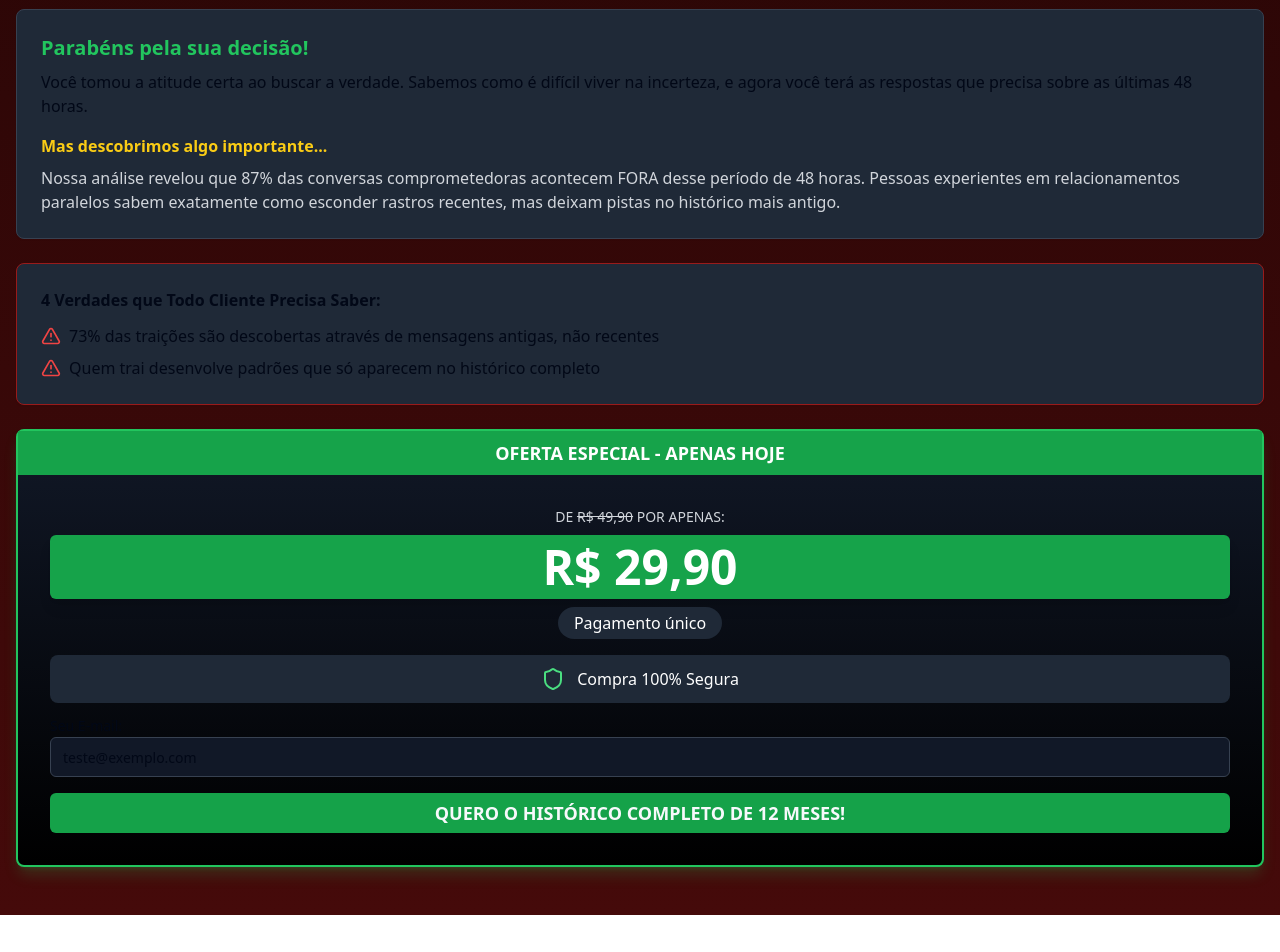
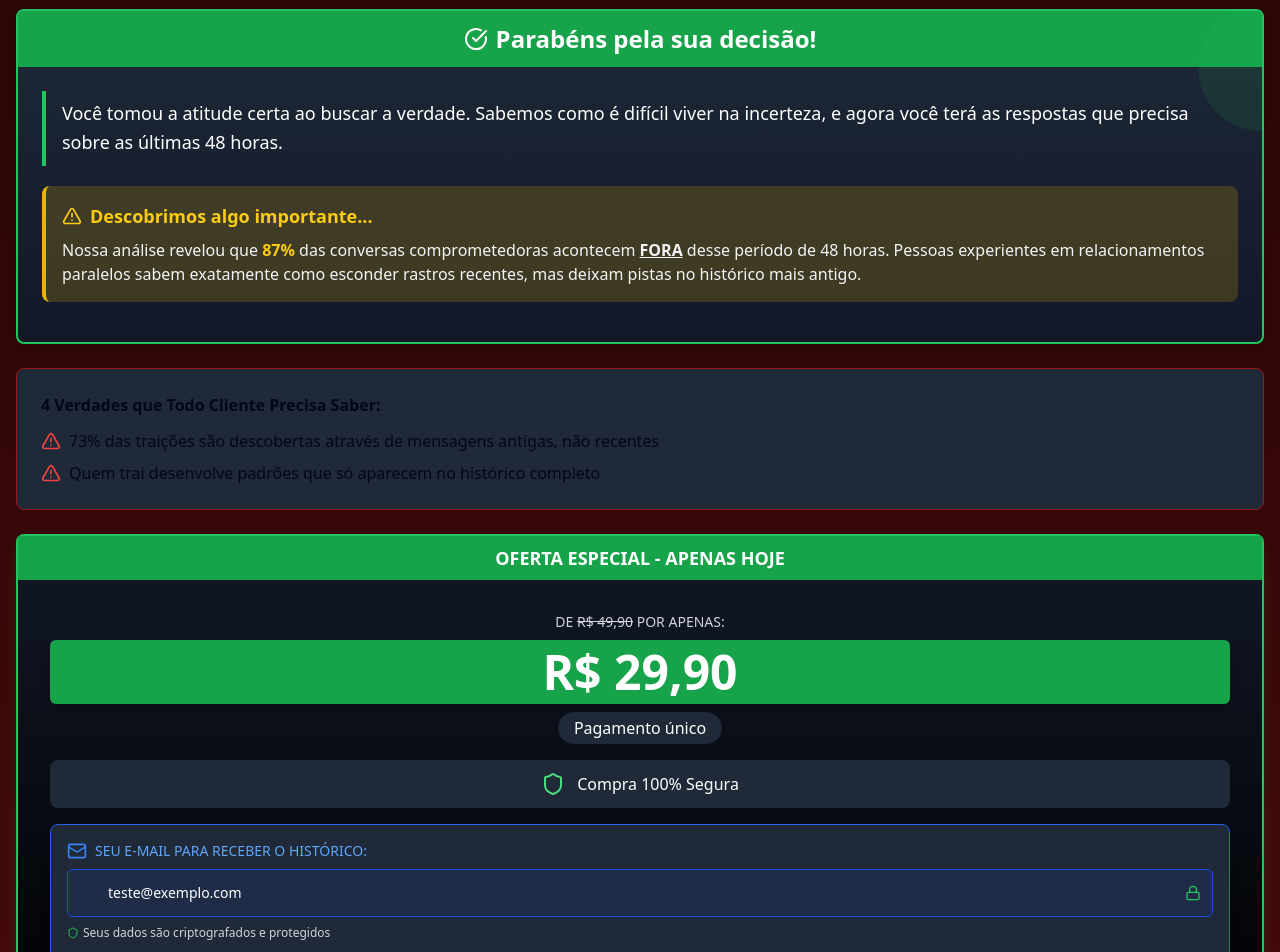
Before and after one commit to vsugamele/TRUTHDETECTOR, a React (Vite) app: page /upsell in a window 1280 px wide. Shown: the part 1780-2732 px from the top of the page. Before the commit the page ends 2695 px from the top, so only its background shows below. Built offline with nearby package versions, Linux system fonts and the light colour scheme.

Commit message:
Design: Melhorias visuais nos cards da página de upsell e campo de email

```diff
--- a/src/components/UpsellPage.tsx
+++ b/src/components/UpsellPage.tsx
@@ -7,7 +7,7 @@ import { Input } from '@/components/ui/input';
 import { Label } from '@/components/ui/label';
 import {
   Shield, CheckCircle, AlertTriangle, Timer, Clock,
-  Check, Star, Gift, Copy, Loader2, QrCode
+  Check, Star, Gift, Copy, Loader2, QrCode, Mail, Lock
 } from 'lucide-react';
 import { usePixApi } from '@/hooks/usePixApi';
 
@@ -482,19 +482,31 @@ const UpsellPage: React.FC<UpsellPageProps> = ({ onAccept, onDecline, userData }
         </div>
 
         {/* Parabéns + Revelação */}
-        <Card className="bg-gray-800 border-gray-700 mb-6">
-          <CardContent className="p-6">
-            <h2 className="text-xl font-bold text-green-500 mb-2">Parabéns pela sua decisão!</h2>
-            <p className="mb-4">
+        <Card className="bg-gradient-to-b from-gray-800 to-gray-900 border-2 border-green-500 mb-6 shadow-lg overflow-hidden">
+          <div className="bg-green-600 py-3 px-4 text-center">
+            <h2 className="text-2xl font-bold text-white flex items-center justify-center">
+              <CheckCircle className="mr-2 h-6 w-6" /> Parabéns pela sua decisão!
+            </h2>
+          </div>
+          <CardContent className="p-6 relative">
+            <div className="absolute top-0 right-0 w-32 h-32 bg-green-500/10 rounded-full -mt-16 -mr-16 z-0"></div>
+            <div className="relative z-10">
+              <p className="mb-5 text-white text-lg leading-relaxed border-l-4 border-green-500 pl-4 py-2">
                 Você tomou a atitude certa ao buscar a verdade. Sabemos como é difícil viver na incerteza,
                 e agora você terá as respostas que precisa sobre as últimas 48 horas.
               </p>
-            <p className="text-yellow-400 font-bold mb-2">Mas descobrimos algo importante...</p>
-            <p className="text-gray-300">
-              Nossa análise revelou que 87% das conversas comprometedoras acontecem FORA desse período de 48 horas.
+
+              <div className="bg-yellow-500/20 p-4 rounded-lg border-l-4 border-yellow-500 mb-4">
+                <p className="text-yellow-400 font-bold text-lg mb-2 flex items-center">
+                  <AlertTriangle className="mr-2 h-5 w-5" /> Descobrimos algo importante...
+                </p>
+                <p className="text-gray-100">
+                  Nossa análise revelou que <span className="font-bold text-yellow-400">87%</span> das conversas comprometedoras acontecem <span className="font-bold underline">FORA</span> desse período de 48 horas.
                   Pessoas experientes em relacionamentos paralelos sabem exatamente como esconder rastros recentes,
                   mas deixam pistas no histórico mais antigo.
                 </p>
+              </div>
+            </div>
           </CardContent>
         </Card>
 
@@ -589,16 +601,28 @@ const UpsellPage: React.FC<UpsellPageProps> = ({ onAccept, onDecline, userData }
             ) : (
               <>
                 {/* Campo email */}
-                <div className="mb-4">
-                  <Label htmlFor="email" className="block text-left mb-1">Seu E-mail:</Label>
+                <div className="mb-6 bg-gray-800 p-4 rounded-lg border border-blue-600 shadow-lg">
+                  <Label htmlFor="email" className="flex items-center text-left mb-2 text-blue-400 font-medium">
+                    <Mail className="h-5 w-5 mr-2 text-blue-500" />
+                    SEU E-MAIL PARA RECEBER O HISTÓRICO:
+                  </Label>
+                  <div className="relative">
                     <Input
                       id="email"
                       type="email"
                       placeholder="seu-email@exemplo.com"
                       value={email}
                       onChange={(e) => setEmail(e.target.value)}
-                    className="w-full bg-gray-900 border-gray-700"
+                      className="w-full bg-blue-900/20 border-blue-700 text-white pl-10 pr-4 py-3 h-12 text-base focus:ring-2 focus:ring-blue-500 focus:border-blue-600"
                     />
+                    <div className="absolute inset-y-0 right-0 pr-3 flex items-center pointer-events-none">
+                      <Lock className="h-4 w-4 text-green-500" />
+                    </div>
+                  </div>
+                  <p className="text-xs text-gray-300 mt-2 flex items-center">
+                    <Shield className="h-3 w-3 mr-1 text-green-500" />
+                    Seus dados são criptografados e protegidos
+                  </p>
                 </div>
 
                 <Button
```
Lines whose indentation alone changed are shown as unchanged.
